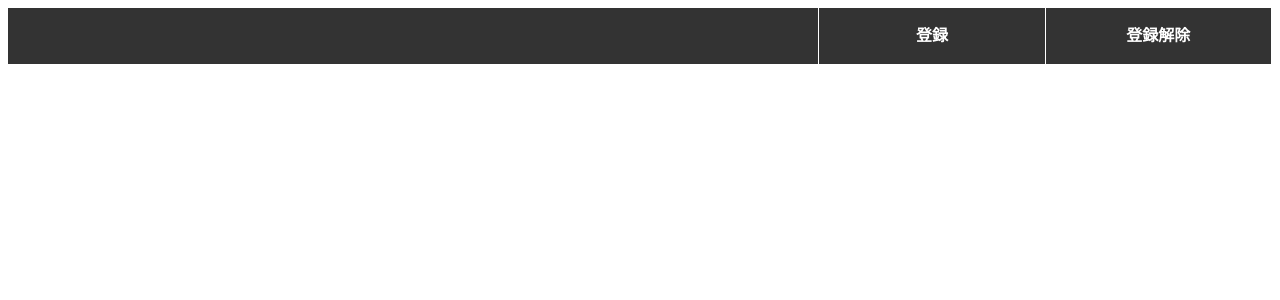
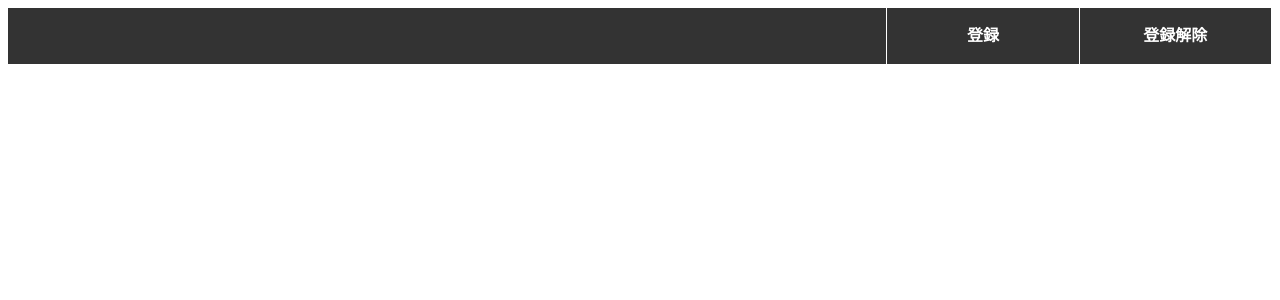
Before and after one commit to hidao80/FacePing, a PHP site: page / in a window 1280 px wide. Shown: the top 300 px of the page. Run offline with PHP 8.4, Linux system fonts and the light colour scheme; some libraries are stand-ins or nearby versions.

Commit message:
fix: 画像サイズ変更と登録ボタントグル化に伴うスタイル変更

```diff
--- a/css/style.css
+++ b/css/style.css
@@ -21,19 +21,16 @@ nav div {
   cursor: pointer;
 }
 nav div:first-of-type {
-  width: calc(67vw - 6px);
+  width: calc(100vw - 6px - 140px);
 }
 .face_photo {
-  width: 320px;
 }
 #id_text {
   margin-left: 1rem;
 }
 video {
   display: none;
-  width: 320px;
 }
 canvas {
   display: none;
-  width: 320px;
 }
```
